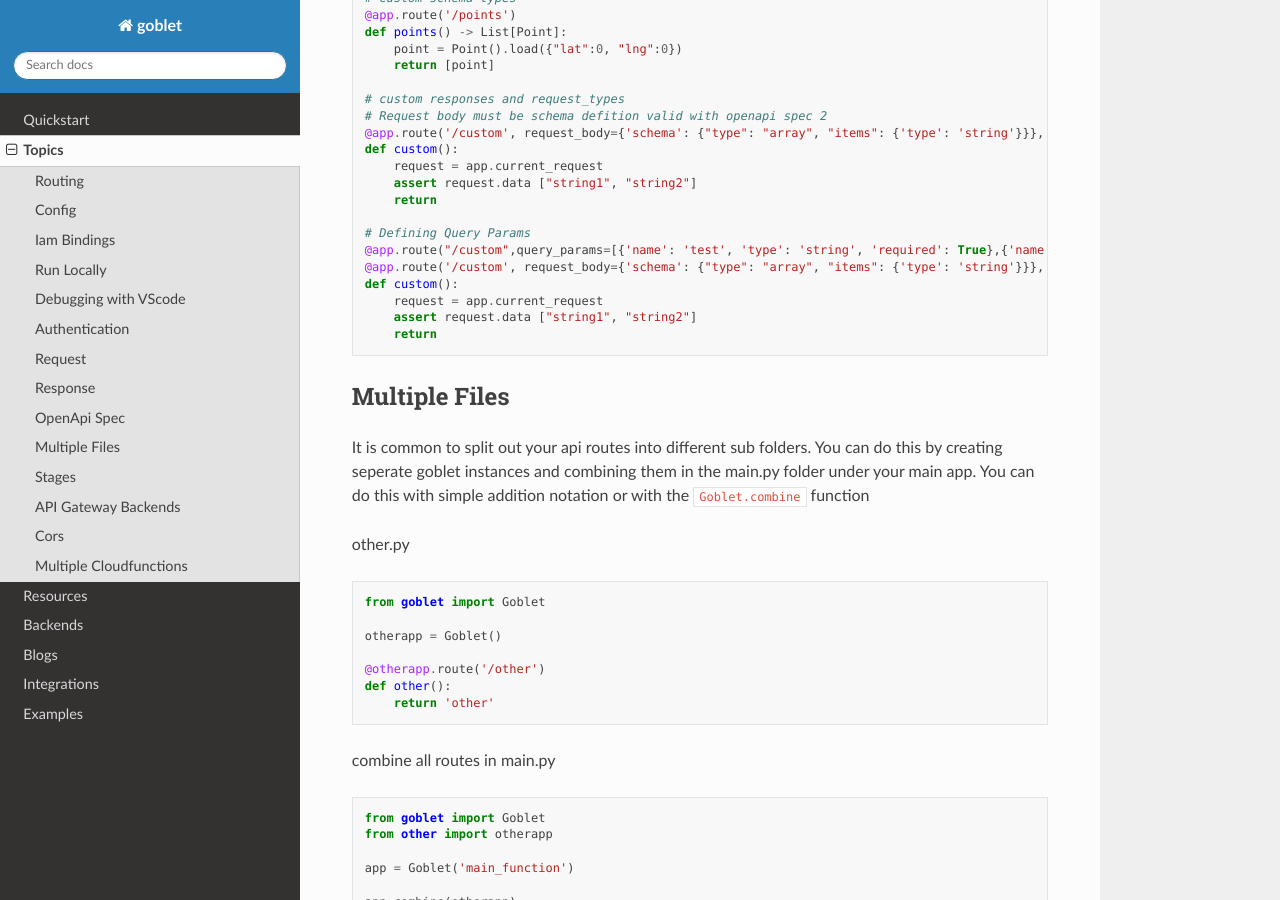
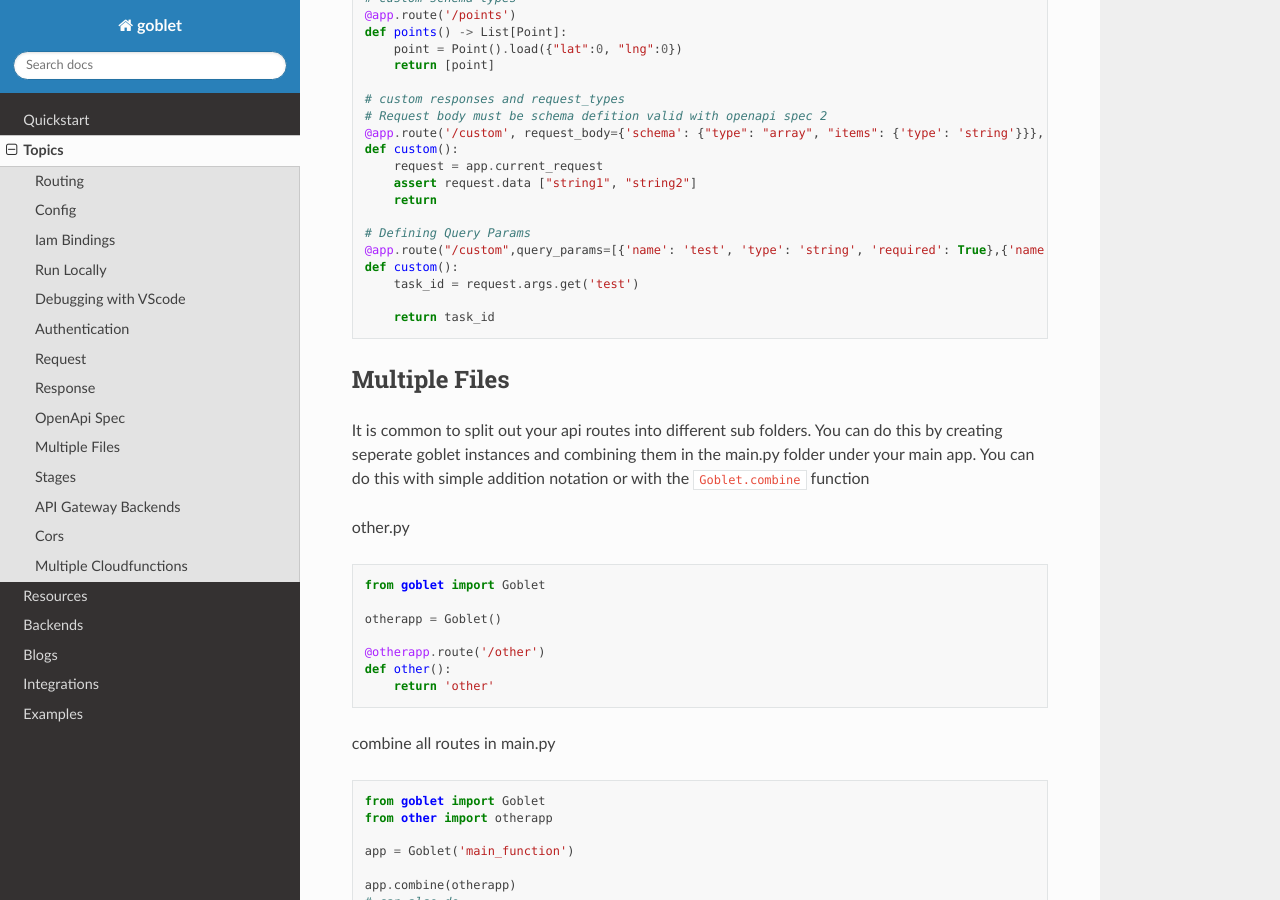
Before and after one commit to goblet/goblet, a Sphinx documentation site: the page built from docs/source/topics.rst, in a window 1280 px wide and 900 px high, scrolled down 8631 px. Built offline with Sphinx 7.4.7 and the Read the Docs theme 2.0.0, drawn with Linux system fonts in a browser that asks for light colours.

Commit message:
add docs

```diff
--- a/docs/source/topics.rst
+++ b/docs/source/topics.rst
@@ -464,11 +464,10 @@ If you use a custom schema type you should create a schema class that inherits f
 
     # Defining Query Params
     @app.route("/custom",query_params=[{'name': 'test', 'type': 'string', 'required': True},{'name': 'test2', 'type': 'string', 'required': True}]
-    @app.route('/custom', request_body={'schema': {"type": "array", "items": {'type': 'string'}}}, responses={'400': {'description': '400'}})
     def custom():
-        request = app.current_request
-        assert request.data ["string1", "string2"]
-        return
+        task_id = request.args.get('test')
+
+        return task_id
 
 .. _OPENAPI: https://swagger.io/specification/
 .. _GATEWAY: https://cloud.google.com/api-gateway/docs/openapi-overview
```
